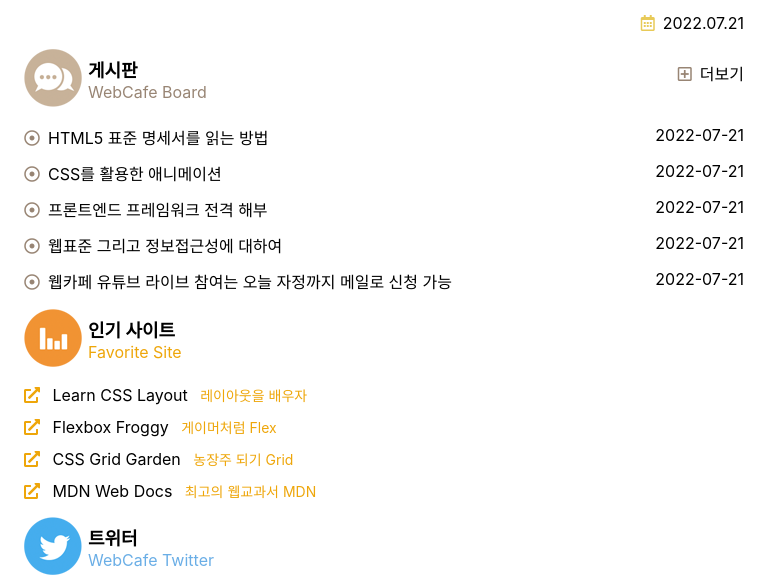
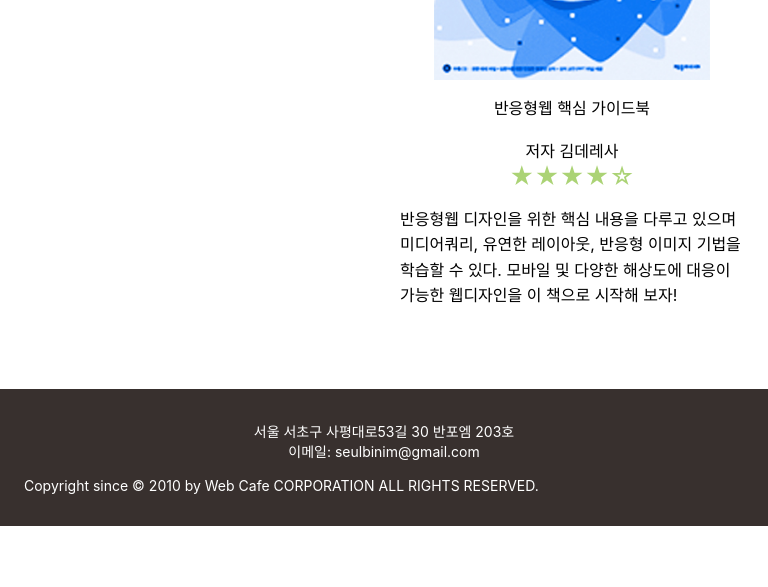
Before and after one commit to kyungseob7/RWD, a website: page index.html in a window 768 px wide. Shown: the part 1463-2050 px from the top of the page. After the commit the page ends 1989 px from the top, so only its background shows below. Drawn offline with Linux system fonts and the light colour scheme; a web font is replaced by a local one.

Commit message:
반응형 예제 완료!!!!!!!!!

```diff
--- a/styles/base.css
+++ b/styles/base.css
@@ -33,17 +33,8 @@
   height: auto;
 }
 
-/* 가로가 100%일 때 세로는 56.25% */
-
 /* 반응형 Iframe */
 
-.news__videoContainer {
-  width: auto;
-}
-
-.iframeWrapper {
-  /* position: relative; */
-}
 .iframeRatio-21-9 {
   aspect-ratio: 21/9;
 }
@@ -58,10 +49,7 @@
 }
 
 .iframeWrapper iframe {
-  /* position: absolute; */
-  top: 0;
-  left: 0;
+  display: block;
   width: 100%;
   height: 100%;
-  display: block;
 }
--- a/styles/style.css
+++ b/styles/style.css
@@ -273,6 +273,7 @@
   aspect-ratio: 1/1;
   float: right;
   margin-left: var(--spacing-xs);
+  shape-outside: circle(50%);
 }
 
 .twitter__userProfileImage {
@@ -287,6 +288,26 @@
 .twitter__date {
   display: block;
   margin-top: var(--spacing-xs);
+}
+
+/* 공통 푸터 */
+.appFooter {
+  background: var(--primary-color);
+  color: var(--white);
+  padding: var(--spacing-xl) var(--spacing-lg);
+  display: flex;
+  flex-flow: column nowrap;
+  gap: var(--spacing-base);
+}
+
+/* 공통 주소 */
+.address {
+
+}
+
+/* 공통 저작권 */
+.copyright {
+
 }
 
 /* 모바일 디바이스 (Mobile Device) */
@@ -419,6 +440,56 @@
     font-size: var(--text-sm);
     margin-left: var(--spacing-xs);
   }
+
+  /* 모바일 푸터 */
+  .appFooter {
+    font-size: var(--text-sm);
+  }
+
+  /* 모바일 주소 */
+  .address {
+    display: flex;
+    flex-flow: column nowrap;
+    align-items: center;
+  }
+}
+
+/* 태블릿 디바이스 (Tablet Device) */
+@media (min-width: 640px) and (max-width: 768px) {
+  /* 태블릿 메인 콘텐츠 */
+  .appMain {
+    display: grid;
+    grid-template-columns: repeat(4, 1fr);
+    grid-template-rows: auto;
+    gap: var(--spacing-xl);
+  }
+
+  /* 태블릿 추천 서적 */
+  .book {
+    grid-area: 3/3/4/5;
+  }
+
+  /* 태블릿 새소식 */
+  .news {
+    grid-area: 1/1/2/5;
+  }
+
+  /* 태블릿 게시판 */
+  .board {
+    grid-area: 2/1/3/3;
+  }
+
+  /* 태블릿 인기사이트 */
+  .favorite {
+    grid-area: 2/3/3/5;
+  }
+
+  /* 태블릿 트위터 */
+  .twitter {
+    grid-area: 3/1/4/3;
+  }
+
+
 }
 
 /* 데스크탑 디바이스 (Desktop Device) */
@@ -486,7 +557,13 @@
       "book book book book twitter twitter twitter twitter twitter favorite favorite favorite"
       "book book book book . board board board board board board board";
   }
+
+  /* 데스크탑 푸터 */
+  .appFooter {
+    align-items: center;
+  }
 }
+
 /* 고해상도 배경이미지 미디어쿼리 */
 @media (-webkit-min-device-pixel-ratio: 2),
   (min--moz-device-pixel-ratio: 2),
```
